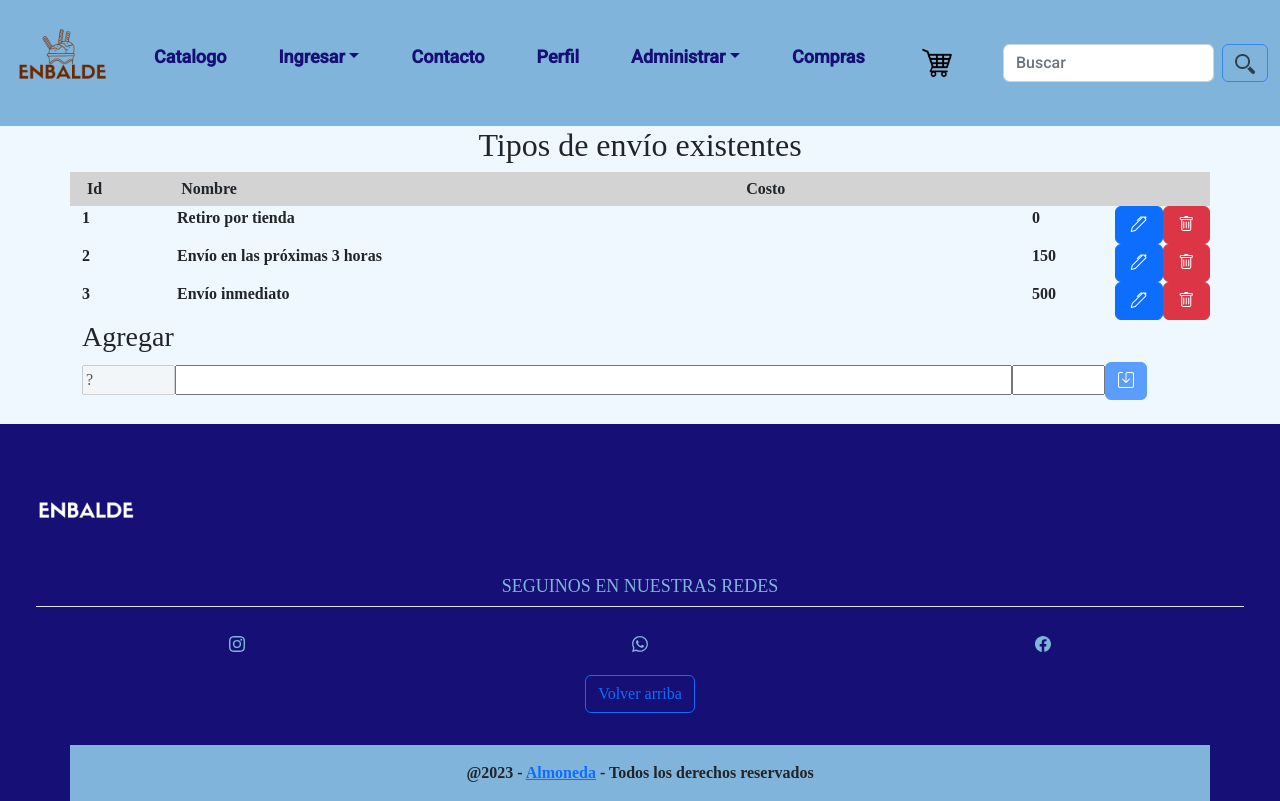
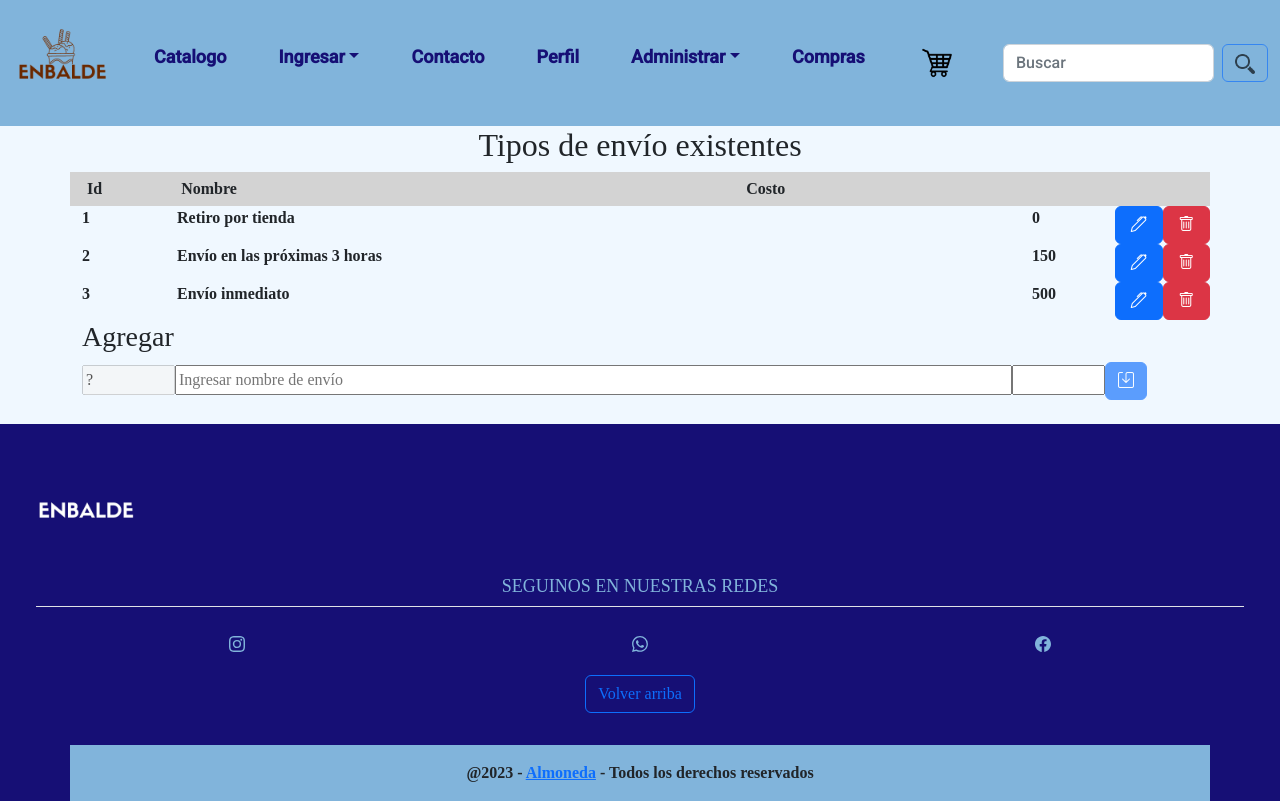
Before and after one commit to NataliaAlvarezIspc/proyecto-ispc-ecommerce, an Angular app in the folder front-end/enbalde/: page /envios in a window 1280 px wide. Built offline with nearby package versions, Linux system fonts and the light colour scheme.

Commit message:
agregar placeholders en textos

```diff
--- a/front-end/enbalde/src/app/pages/envios/envios.component.html
+++ b/front-end/enbalde/src/app/pages/envios/envios.component.html
@@ -20,7 +20,7 @@
           <h3>Agregar</h3>
           <form [formGroup]="crearEnvioForm" (ngSubmit)="crear(crearEnvioForm.value)">
             <input class="col-2 col-sm-2 col-md-1 col-lg-1 col-xl-1" value="?" disabled>
-            <input class="col-5 col-sm-6 col-md-8 col-lg-8 col-xl-9" formControlName="nombre" id="nombre" name="nombre" type="text">
+            <input class="col-5 col-sm-6 col-md-8 col-lg-8 col-xl-9" formControlName="nombre" id="nombre" name="nombre" type="text" placeholder="Ingresar nombre de envío">
             <input class="col-2 col-sm-2 col-md-1 col-lg-1 col-xl-1" formControlName="precio" id="precio" name="precio" type="number">
             <button type="submit" class="col btn btn-primary" [disabled]="!crearEnvioForm.valid"><i class="bi bi-save"></i></button>
           </form>
--- a/front-end/enbalde/src/app/pages/ofertas/ofertas.component.html
+++ b/front-end/enbalde/src/app/pages/ofertas/ofertas.component.html
@@ -20,7 +20,7 @@
           <h3>Agregar</h3>
           <form [formGroup]="crearOfertaForm" (ngSubmit)="crear(crearOfertaForm.value)">
             <input class="col-2 col-sm-2 col-md-1 col-lg-1 col-xl-1" value="?" disabled>
-            <input class="col-5 col-sm-6 col-md-8 col-lg-8 col-xl-9" formControlName="nombre" id="nombre" name="nombre" type="text">
+            <input class="col-5 col-sm-6 col-md-8 col-lg-8 col-xl-9" formControlName="nombre" id="nombre" name="nombre" type="text" placeholder="Ingresar nombre de oferta">
             <input class="col-2 col-sm-2 col-md-1 col-lg-1 col-xl-1" formControlName="descuento" id="descuento" name="descuento" type="number">
             <button type="submit" class="col btn btn-primary" [disabled]="!crearOfertaForm.valid"><i class="bi bi-save"></i></button>
           </form>
--- a/front-end/enbalde/src/app/pages/tipo-producto/tipo-producto.component.html
+++ b/front-end/enbalde/src/app/pages/tipo-producto/tipo-producto.component.html
@@ -20,7 +20,7 @@
           <h3>Agregar</h3>
           <form [formGroup]="crearTipoProductoForm" (ngSubmit)="crear(crearTipoProductoForm.value.nombre)">
             <input class="col-2 col-sm-2 col-md-1 col-lg-1 col-xl-1" value="?" disabled>
-            <input class="col-7 col-sm-8 col-md-9 col-lg-9 col-xl-10" formControlName="nombre" id="nombre" name="nombre" type="text">
+            <input class="col-7 col-sm-8 col-md-9 col-lg-9 col-xl-10" formControlName="nombre" id="nombre" name="nombre" type="text" placeholder="Ingresar el nombre del tipo">
             <button type="submit" class="col btn btn-primary" [disabled]="!crearTipoProductoForm.valid"><i class="bi bi-save"></i></button>
           </form>
         </div>
```
